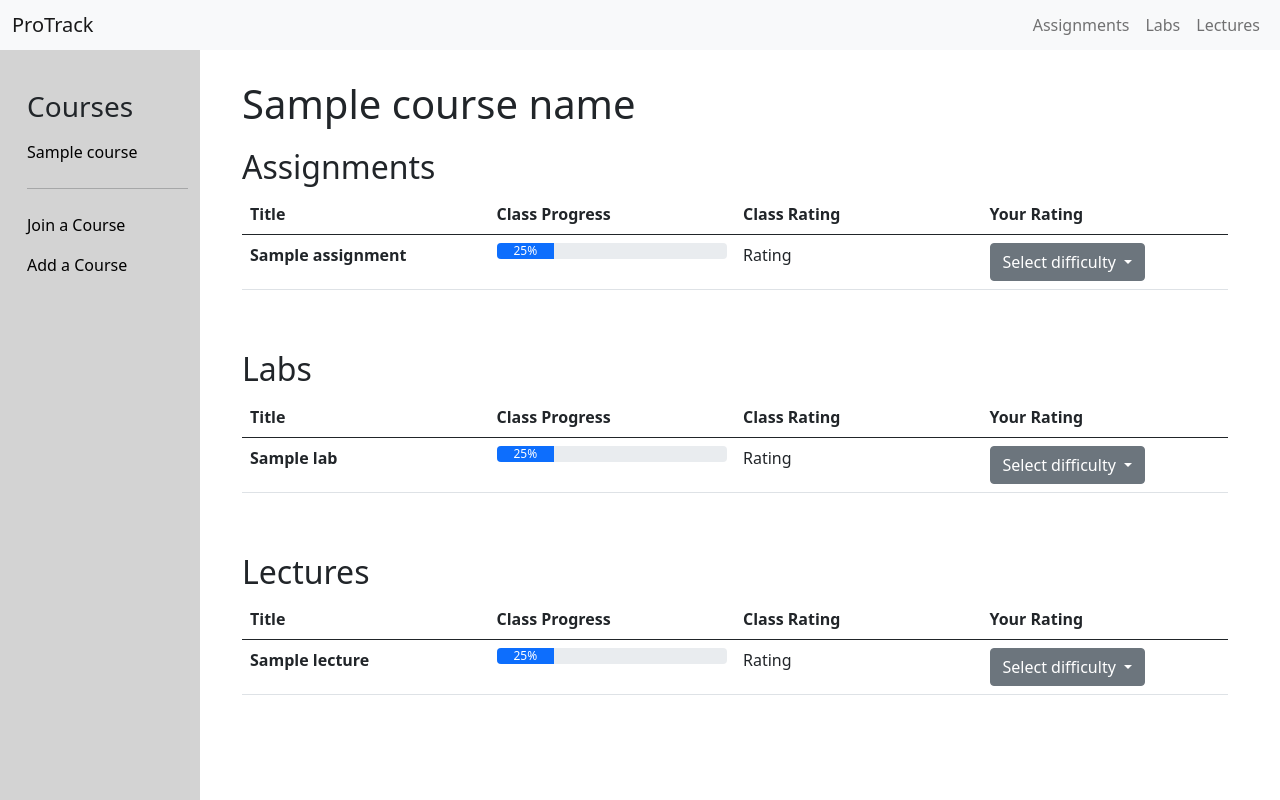
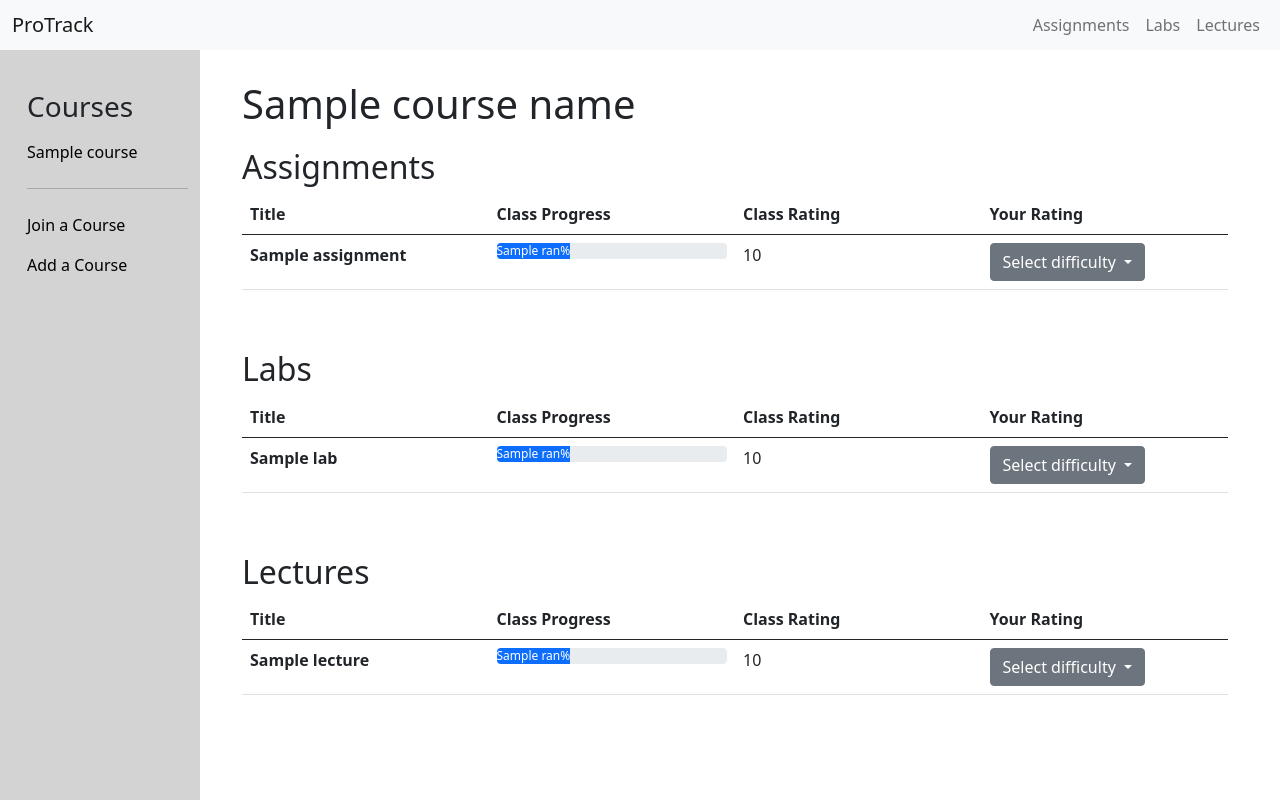
Before and after one commit to annegu/TravelBud, a Flask app: template templates/coursePage.html in a window 1280 px wide. Run offline with Flask 2, Linux system fonts and the light colour scheme; the template is opened without the code that fills it: most values are stand-ins (such as "Sample title", 1, 10 or a date in 2020); some libraries are stand-ins or nearby versions.

Commit message:
random numbers
random numbers

```diff
--- a/templates/coursePage.html
+++ b/templates/coursePage.html
@@ -87,10 +87,10 @@
                         <th scope="row">{{a.name}}</th>
                         <td>
                         <div class="progress">
-                            <div class="progress-bar" role="progressbar" style="width: 25%" aria-valuenow="25" aria-valuemin="0" aria-valuemax="100">25%</div>
+                            <div class="progress-bar" role="progressbar" style="width: {{ran[loop.index0]}}%" aria-valuenow="{{ran[loop.index0]}}" aria-valuemin="0" aria-valuemax="100">{{ran[loop.index0]}}%</div>
                         </div>
                         </td>
-                        <td>Rating</td>
+                        <td>{{(ran[loop.index0])/20}}</td>
                         <td>
                           {% if loop.index0 not in studAss %}
                             <button class="btn btn-secondary dropdown-toggle" type="button" id="dropdownMenuButton" data-toggle="dropdown" aria-haspopup="true" aria-expanded="false">
@@ -130,10 +130,10 @@
                         <th scope="row">{{l.name}}</th>
                         <td>
                             <div class="progress">
-                                <div class="progress-bar" role="progressbar" style="width: 25%" aria-valuenow="25" aria-valuemin="0" aria-valuemax="100">25%</div>
+                                <div class="progress-bar" role="progressbar" style="width: {{ran[loop.index0 + 20]}}%" aria-valuenow="{{ran[loop.index0 + 20]}}" aria-valuemin="0" aria-valuemax="100">{{ran[loop.index0 + 20]}}%</div>
                             </div>
                         </td>
-                        <td>Rating</td>
+                        <td>{{(ran[loop.index0 + 20]/20)}}</td>
                         <td>
                             {% if loop.index0 not in studLab %}
                             <button class="btn btn-secondary dropdown-toggle" type="button" id="dropdownMenuButton" data-toggle="dropdown" aria-haspopup="true" aria-expanded="false">
@@ -174,10 +174,10 @@
                         <th scope="row">{{i.name}}</th>
                         <td>
                             <div class="progress">
-                                <div class="progress-bar" role="progressbar" style="width: 25%" aria-valuenow="25" aria-valuemin="0" aria-valuemax="100">25%</div>
+                                <div class="progress-bar" role="progressbar" style="width: {{ran[loop.index0 + 40]}}%" aria-valuenow="{{ran[loop.index0 + 40]}}" aria-valuemin="0" aria-valuemax="100">{{ran[loop.index0 + 40]}}%</div>
                             </div>
                         </td>
-                        <td>Rating</td>
+                        <td>{{(ran[loop.index0 + 40])/20}}</td>
                         <td>
                             {% if loop.index0 not in studLec %}
                             <button class="btn btn-secondary dropdown-toggle" type="button" id="dropdownMenuButton" data-toggle="dropdown" aria-haspopup="true" aria-expanded="false">
```
